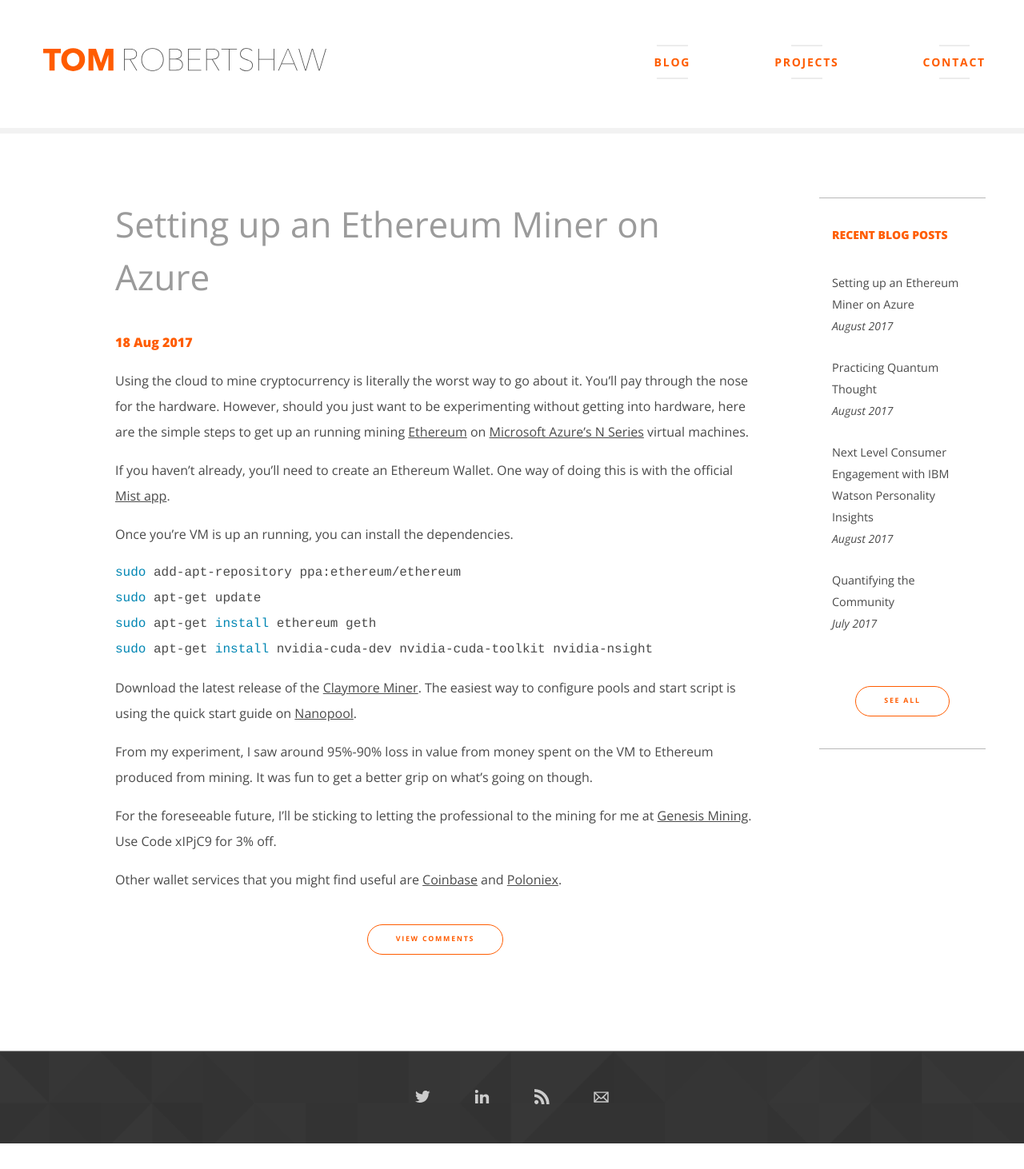
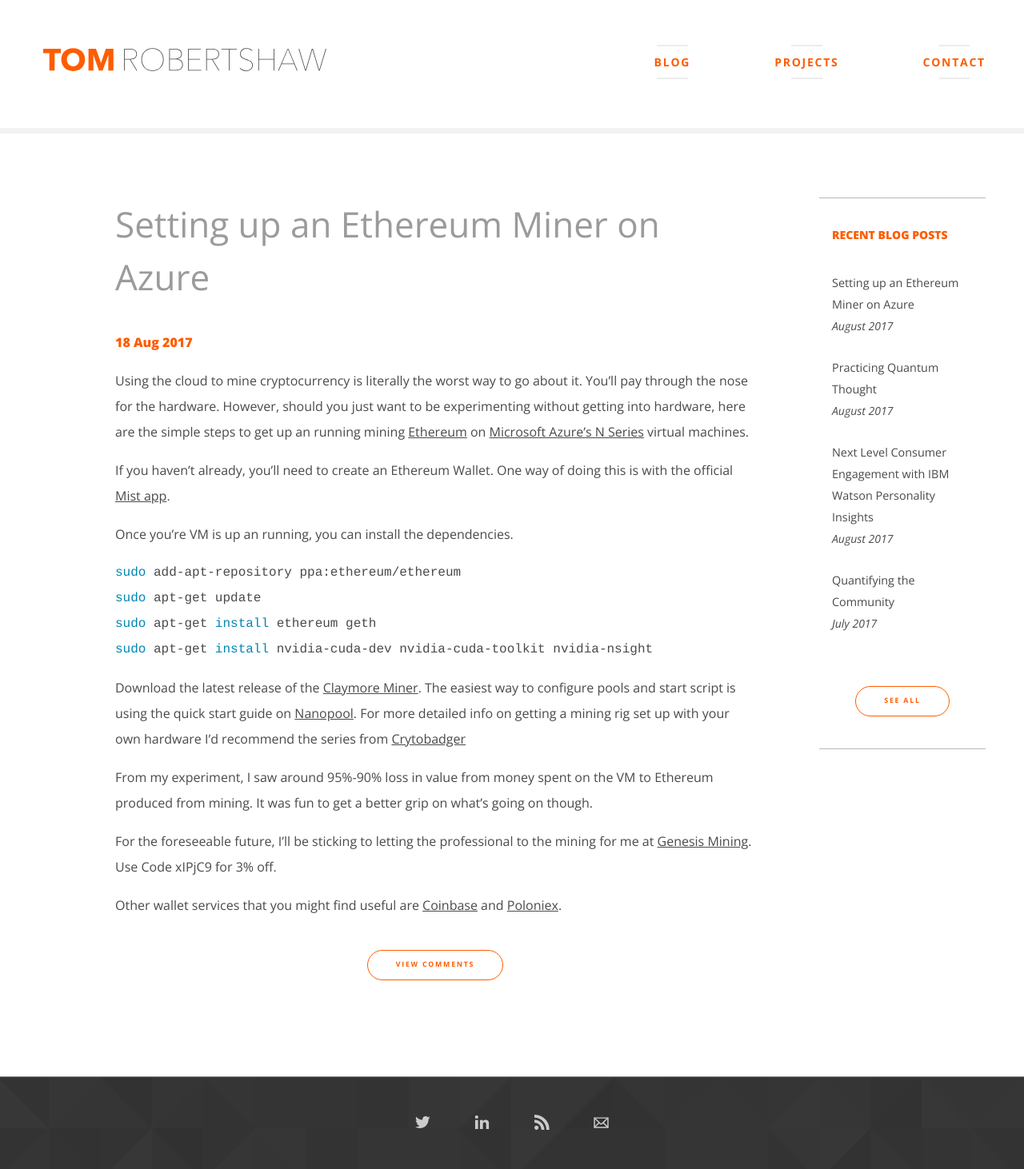
Before and after one commit to bobbyshaw/tomrobertshaw.net, a Jekyll site: the page built from blog/_posts/2017-08-18-setting-up-an-ethereum-miner-on-azure.md, in a window 1280 px wide. Shown: the whole page at 80% size. Built offline with Jekyll 4.4.1, drawn with Linux system fonts in a browser that asks for light colours; before the commit the page ends 1430 px from its top, so only the background shows below that.

Commit message:
Give credit to cryptobadger.

````diff
--- a/blog/_posts/2017-08-18-setting-up-an-ethereum-miner-on-azure.md
+++ b/blog/_posts/2017-08-18-setting-up-an-ethereum-miner-on-azure.md
@@ -21,7 +21,7 @@
 sudo apt-get install nvidia-cuda-dev nvidia-cuda-toolkit nvidia-nsight
 ```
 
-Download the latest release of the [Claymore Miner](https://github.com/nanopool/Claymore-Dual-Miner/releases). The easiest way to configure pools and start script is using the quick start guide on [Nanopool](https://nanopool.org/).
+Download the latest release of the [Claymore Miner](https://github.com/nanopool/Claymore-Dual-Miner/releases). The easiest way to configure pools and start script is using the quick start guide on [Nanopool](https://nanopool.org/).  For more detailed info on getting a mining rig set up with your own hardware I'd recommend the series from [Crytobadger](http://www.cryptobadger.com/2017/04/build-ethereum-mining-rig-linux/)
 
 From my experiment, I saw around 95%-90% loss in value from money spent on the VM to Ethereum produced from mining. It was fun to get a better grip on what's going on though.
 
````
